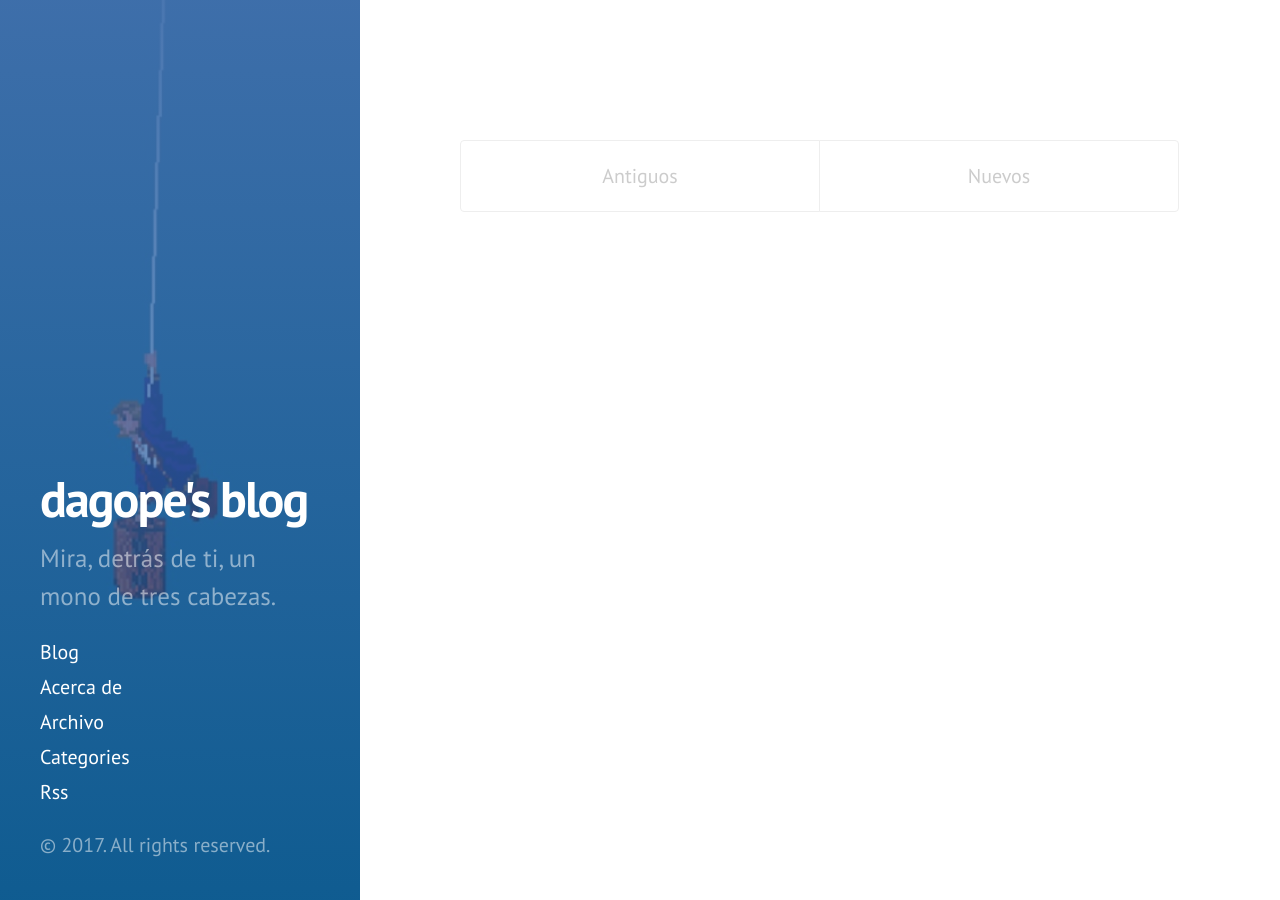
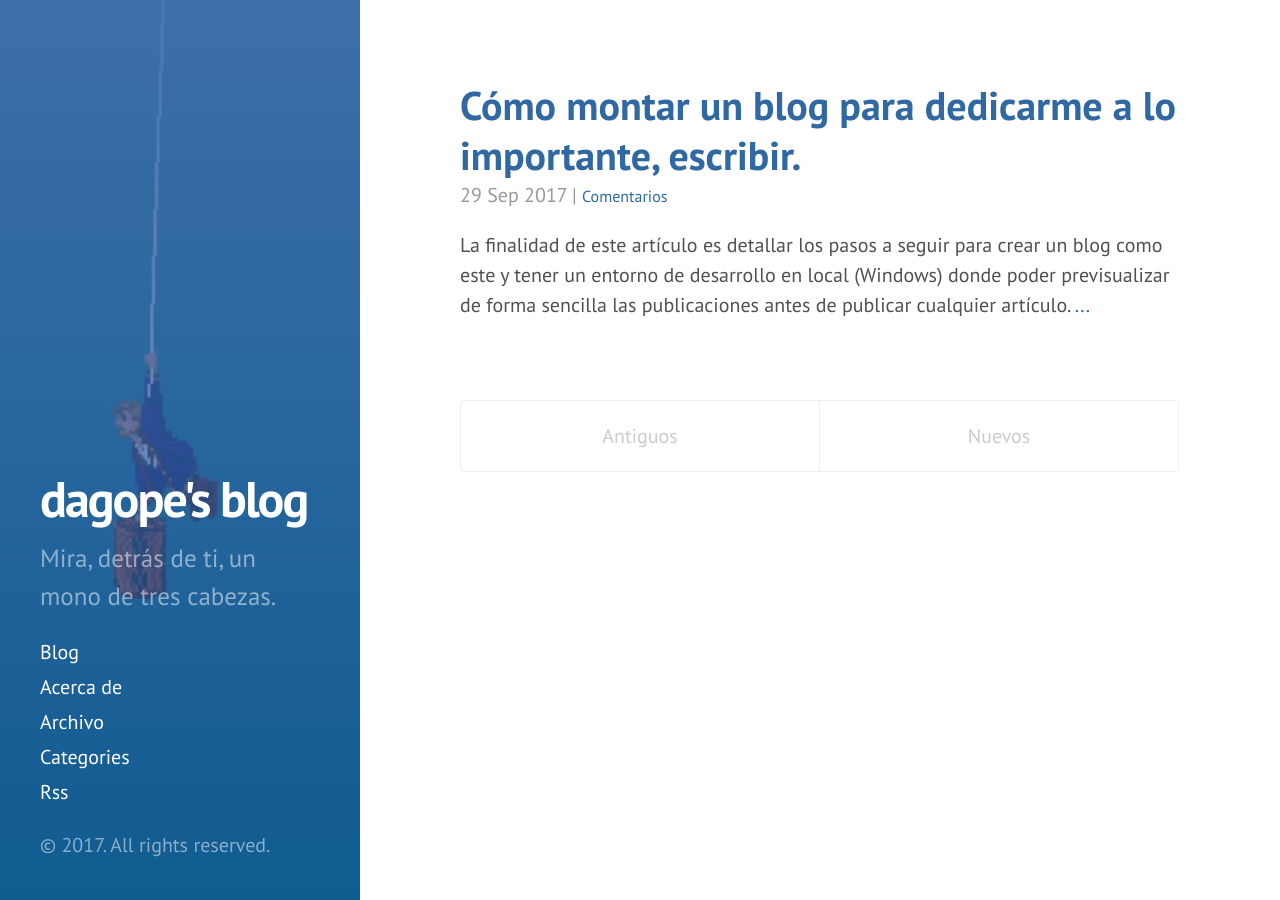
Before and after one commit to dagope/dagope.github.io, a Jekyll site: the page built from index.html, in a window 1280 px wide. Built offline with Jekyll 4.4.1, drawn with Linux system fonts in a browser that asks for light colours; nearby versions of some CDN libraries; the list of posts is cut into pages by our own code; some of the changed lines change nothing that is shown.

Commit message:
config local script to build in VS Code. Update info in post.

````diff
--- a/_config.yml
+++ b/_config.yml
@@ -4,22 +4,6 @@ highlighter:      rouge
 
 # Permalinks
 permalink:        /:year/:month/:day/:title/
-
-# Setup
-title:            "dagope's blog"
-tagline:          "Diario de abordo Dagope"
-description:      "Mira, detrás de ti, un mono de tres cabezas."
-url:              https://dagope.github.io
-baseurl:          https://dagope.github.io/
-locale:           es_es
-encoding:         utf-8
-
-author:
-  name:           "David Gonzalo"
-  url:            https://twitter.com/dagope
-  twitter:        dagope
-
-paginate:         5
 
 # Custom vars
 version:          2.1.0
@@ -28,3 +12,20 @@ github:           metadata
 
 repository:       dagope/dagope.github.io
 userdisqus:       dagope
+
+# Setup
+author:
+  name:           "David Gonzalo"
+  url:            https://twitter.com/dagope
+  twitter:        dagope
+
+paginate:         5
+
+title:            "dagope's blog"
+tagline:          "Diario de abordo Dagope"
+description:      "Mira, detrás de ti, un mono de tres cabezas."
+locale:           es_es
+encoding:         utf-8
+url:              https://dagope.github.io
+#    Next settings with value to work in local. Be careful not send to repository https://dagope.github.io/
+baseurl: https://dagope.github.io/
--- a/_posts/2017-09-29-comenzando-blog-creando-entorno.md
+++ b/_posts/2017-09-29-comenzando-blog-creando-entorno.md
@@ -1,5 +1,5 @@
 ---
-published: false
+published: true
 layout: post
 title: Cómo montar un blog para dedicarme a lo importante, escribir.
 author: David Gonzalo
@@ -8,16 +8,16 @@ categories: [Jekyll, Blog]
 ---
 La finalidad de este artículo es detallar los pasos a seguir para crear un blog como este y tener un entorno de desarrollo en local (Windows) donde poder previsualizar de forma sencilla las publicaciones antes de publicar cualquier artículo.
 <!--break-->
-### Requisitos para que todo funcione
+## Requisitos para que todo funcione
 Lo descrito en este blog hace referencia a un entorno con Windows instalado. Para Mac y Linux no está detallado, aunque es muy parecido.
 - Tener una cuenta en GitHub o [crearla](https://github.com){:target="_blank"}.
 - Tener Git instalado en el equipo. [instalación y tutorial](https://git-scm.com/book/es/v1/Empezando-Instalando-Git){:target="_blank"}
 - Usaremos Visual Studio Code como editor. [descargar](https://code.visualstudio.com/download){:target="_blank"}
 
-### Preparados listos
+## Preparados listos
 ¡Arrancamos!
 
-#### Descargando Ruby y kit de desarrollo utilizados:
+### Descargando Ruby y kit de desarrollo utilizados:
 * Ruby: Ruby 2.3.3 (x64) [descagar](https://dl.bintray.com/oneclick/rubyinstaller/rubyinstaller-2.3.3-x64.exe)
 
 * Development KIT For use with Ruby 2.0 to 2.3 (x64 - 64bits only)
@@ -25,18 +25,21 @@ Lo descrito en este blog hace referencia a un entorno con Windows instalado. Par
 
 Para probar otras versiones ir a la [página oficial](https://rubyinstaller.org/downloads/) pero siempre cuidado con que el Development Kit y la versión de Ruby sean compatibles.
 
-#### Instalando Ruby
+### Instalando Ruby
 * Instalar Ruby en C:\Ruby
 <br/>y marcar la opción de agregar ruby al path sistema
+![Install options ruby]({{site.baseurl}}public/uploads/2017/09/install_ruby.png)
 
-* Descrompribir DevKit en C:\RubyDevKit
-* Abrir línea de comandos y ejecutar:
+
+* Descromprimir DevKit en C:\RubyDevKit
+* Abrir línea de comandos y nos situamos en la carpeta donde descromprimimos c:\RubyDevKit y ejecutar:
 {% highlight shell %}
 ruby dk.rb init
 ruby dk.rb install
 {% endhighlight %}
+![Install dev kit ruby]({{site.baseurl}}public/uploads/2017/09/install_dev_kit_ruby.png)
 
-#### Instalando Jekyll
+### Instalando Jekyll
 Desde la misma línea de comandos antes abierta:
 * Instalar jekyll con el comando
 ```bash
@@ -57,12 +60,13 @@ gem install rouge
 gem install wdm
 ```
 
-### Creando el blog
+
+## Creando el blog
 La manera más sencilla de crear nuestro blog es partir de uno ya existente y usarlo como base para luego personalizarlo a nuestro gusto.
 Aquí tenéis una lista de temas de blogs Jekyll. [Jekyll themes](https://github.com/jekyll/jekyll/wiki/Themes){:target="_blank"}
 <br/>Ojo! dependiendo de la plantilla que elijas tendrás que instalar la configuración de plugins gem que necesite.
 
-#### Preparando el repositorio
+### Preparando el repositorio
 Lo más importante, es tener cuenta en [GitHub](https://github.com){:target="_blank"}. Si no la tienes créala.
 GitHub Será nuestro repositorio y a la vez nuestro hosting. Todo de forma gratuita y libre.
 Con tu cuenta creada, inicia sesión y te doy 2 opciones:
@@ -74,21 +78,30 @@ Con tu cuenta creada, inicia sesión y te doy 2 opciones:
     - Hacer un Fork del proyecto plantilla elegido. Si no sabes cómo hacerlo [aquí te explican cómo.](https://frontendlabs.io/3266--que-es-hacer-fork-repositorio-y-como-hacer-un-fork-github){:target="_blank"}.
     - Navegar hasta Settings de nuestro proyecto y cambiar el **Repository name** por el valor *username*.github.io siendo el *username* vuestro nombre de usuario de github. Como se ve en la imagen de ejemplo de la opción 1.
 
-#### Preparando entorno
+### Preparando entorno
 Tenéis que tener instalado el tooling de Git en vuestra máquina. [Mas info aquí](https://git-scm.com/book/es/v1/Empezando-Instalando-Git){:target="_blank"}
-- Crear la carpeta de trabajo p.ej: c:\proyectos\dagope.github.io
-- Abrir la consola en esa carpeta. Y ejecutar
+- Ir a vuestra carpeta de trabajo p.ej: c:\proyectos\
+- Abrir la consola en esa carpeta. Y ejecutar para este ejemplo:
 ```bash
 git clone https://github.com/dagope/dagope.github.io.git
 ```
 - Si fuieste por la opción 1 tendrás que descomprimir tu plantilla en esta carpeta.
 
-### Configuración del blog
+- Situar la consola sobre el repositorio y descargamos los paquetes utilizados:
+```bash
+bundle install
+```
+
+## Configuración del blog
 Abre el fichero *_config.yml* con tu editor favorito.
 Debemos configurar:
-<br/>*url*: http://username.github.io
-<br/>*repository*: username/username.github.io
-<br/>*userdisqus*: usuario de la plataforma disqus para los comentarios (ver más abajo)
+<br/>**url**: http://username.github.io
+<br/>**baseurl**: http://username.github.io/
+<div class="message">
+    En el repositorio de github el valor debe ser http://username.github.io/ pero para la correcta la ejecución en local el valor debe ser ser una barra `/` <a href="#a-tener-en-cuenta"> más info aqui</a>
+</div>
+<br/>**repository**: *username*/*username*.github.io
+<br/>**userdisqus**: usuario de la plataforma disqus para los comentarios (ver más abajo)
 
 Y personalizaremos las propiedades:
 <br/>*title*
@@ -98,17 +111,17 @@ Y personalizaremos las propiedades:
 <br/>*name*
 <br/>*twitter*
 
-### Compilando y arrancando en local
+## Compilando y arrancando en local
 Llegados a este punto únicamente tendrás que ejecutar el siguiente comando sobre la carpeta de trabajo:
 ```bash
 bundle exec jekyll serve -w
 ```
-Si no hay errores se ejecutará un servidor web sobre el puerto 4000 y ya podremos navegar a nuestro blog en la url  http://127.0.0.1:4000
+Si no hay errores se ejecutará un servidor web sobre el puerto 4000 y ya podremos navegar a la url  http://127.0.0.1:4000
 ![Start jekyll]({{site.baseurl}}public/uploads/2017/09/runing_jekyll.png)
 
 ¡Y ya tenemos nuestro blog en local!
 
-### Criterios para un nuevo artículo
+## Criterios para un nuevo artículo
 Abrimos la carpeta de trabajo con el editor Visual Studio Code (puedes usar el que más te guste).
 <br/>De la estructura del blog debemos de saber lo básico y seguir unas reglas para no generar desorden. Enumero las siguientes:
 * Los publicaciones se crean en la carpeta *_posts*
@@ -125,7 +138,7 @@ Abrimos la carpeta de trabajo con el editor Visual Studio Code (puedes usar el q
 * Para conseguir un de resumen de las primeras lineas del blog hacer uso del código `<!--break-->`
 
 
-### Publicando y la magia de GitHubPages
+## Publicando y ver la magia de GitHubPages
 Cuando ya tengamos creado un nuevo articulo la magia de publicarlo en la web es de GitHubPages.
 Solamente nos encargamos de hacer commit y push de los cambios hacia el repositorio.
 ```bash
@@ -135,12 +148,27 @@ git push origin master
 ```
 ¡Así de fácil!
 
-### Configurando comentarios
+## Configurando comentarios para los artículos.
 Para que los visitantes puedan dejar comentarios en post utilizamos la plataforma disqus.com que ya se encuentra instalada en esta plantilla.
 Crea una cuenta en Disqus y dar de alta tu blog.
 Luego configura en el fichero *_config.yml* el parámetro *userdisqus* con el usuario que has dado de alta.
 
-# Bonus: más comandos jekyll
+## Trabajando más comodo con VS Code.
+Este repositorio se encuentra ya configurado para trabajar con Visual Studio Code de una forma más rápida y cómoda.
+La carpeta .vscode tiene definida los ficheros que automatizan para la compilación y lanzar el navegador.
+Estos son los atajos de teclado:
+- Ejecutando tarea:
+<strong>`CTRL` + `SHIFT` + `P`</strong> --> Run Task Dev -> Local
+- Compilación:
+<strong>`CTRL` + `SHIFT` + `B`</strong>
+
+### A tener en cuenta
+En este repositorio he creado el fichero *prepareLocal.bat* que se encarga de la compilación y preparar el entorno en local. Si inspeccionas el código del script verás que modifica el fichero _config.yml, y cambia por nosotros el valor definido en baseurl para que contenga `/`. Esto es necesario para que las urls sean correctas en nuestro entorno local. Es importante que este cambio no lo publiquemos en nuestro repositorio, si no las urls, dejarán de funcionar.
+<br/>**IMPORTANTE**: no subir el fichero _config.yml en github después de configurarlo la primera vez o bien revisar el valor **baseurl**
+<br/>Producción --> baseurl: http://username.github.io/
+<br/>Local --> baseurl: /
+
+# Bonus2: más comandos jekyll
 Más Comandos:
 *bundle exec jekyll serve -w --drafts*
 <br/>Ejecuta incluyendo los archivos en carpeta _drafts
````
Also changed, not shown: public/uploads/2017/09/install_dev_kit_ruby.png (added), public/uploads/2017/09/install_ruby.png (added), 1 other file.
